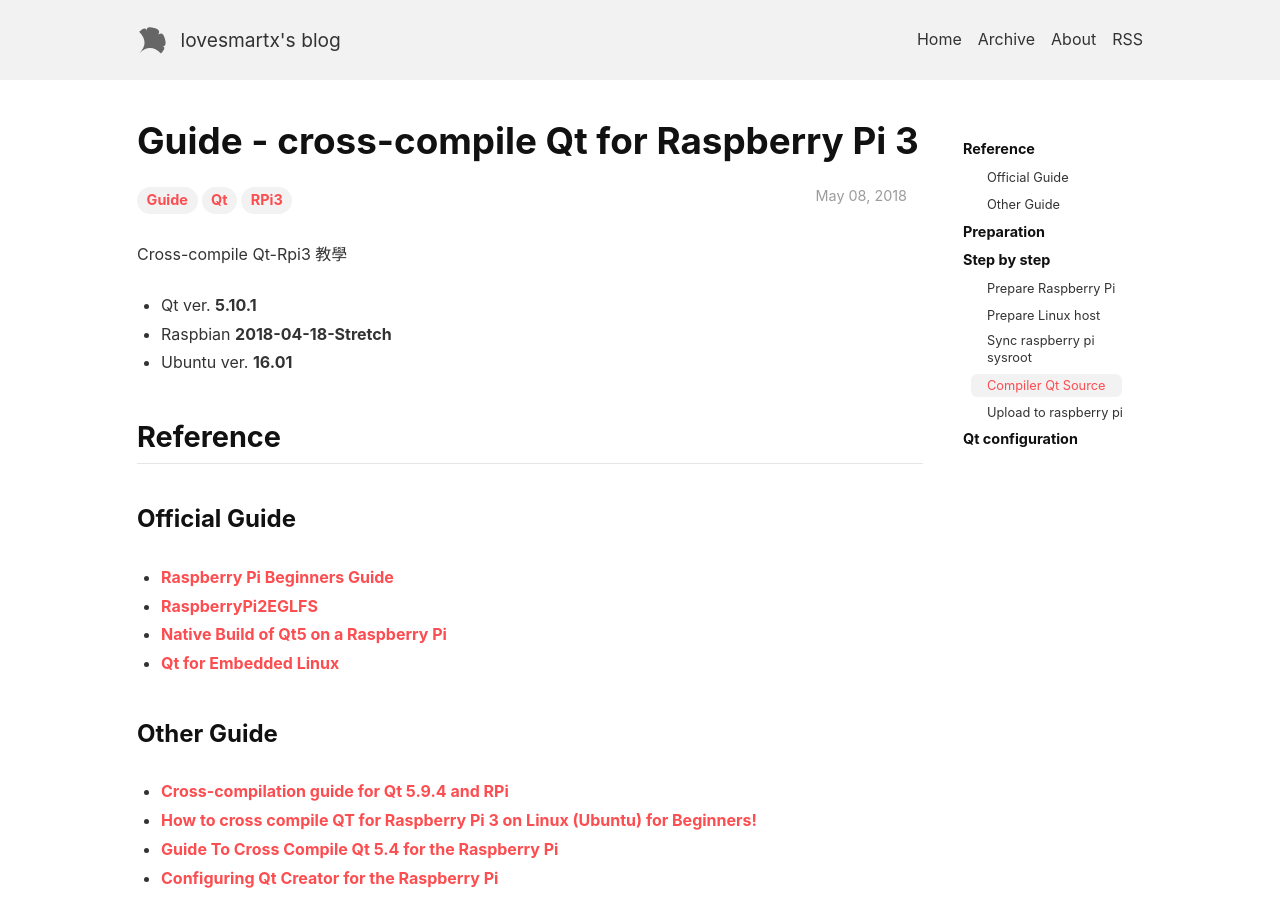
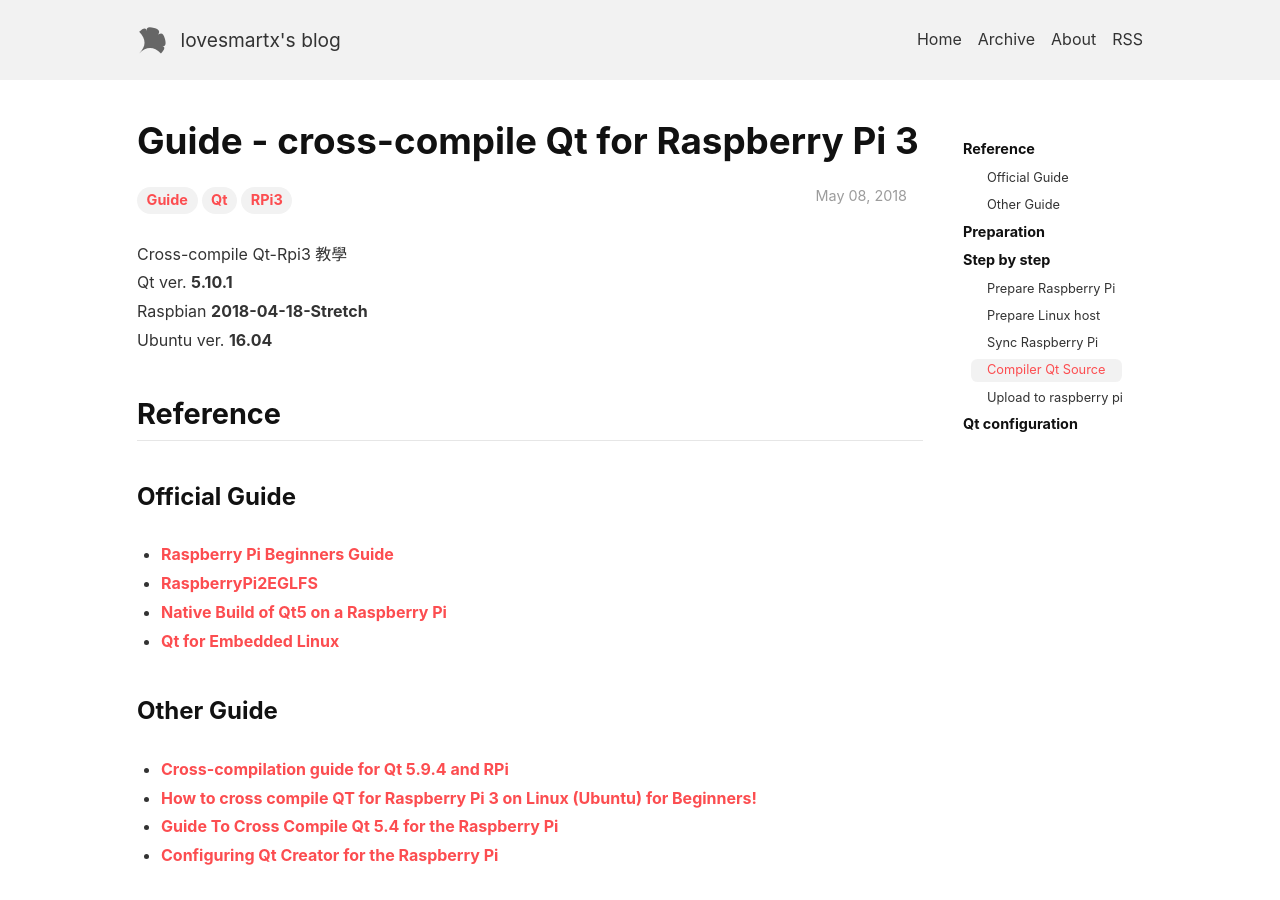
Before and after one commit to lovesmartx/lovesmartx.github.io, a Jekyll site: the page built from _posts/2018-05-08-quick-start.md, in a window 1280 px wide and 900 px high. Built offline with Jekyll 4.4.1, drawn with Linux system fonts in a browser that asks for light colours; nearby versions of some CDN libraries; some of the changed text lies outside the part shown.

Commit message:
測試MD語法

````diff
--- a/_posts/2018-05-08-quick-start.md
+++ b/_posts/2018-05-08-quick-start.md
@@ -10,9 +10,9 @@ tags:
 ---
 
 Cross-compile Qt-Rpi3 教學
-+ Qt ver. **5.10.1**
-+ Raspbian **2018-04-18-Stretch**
-+ Ubuntu ver. **16.01**
+Qt ver. **5.10.1**
+Raspbian **2018-04-18-Stretch**
+Ubuntu ver. **16.04**
 
 <!--more-->
 
@@ -164,7 +164,7 @@ If you use a 32Bit host, use this toolchain path: /raspi/tools/arm-bcm2708/gcc-l
 ```
  which arm-linux-gnueabihf-gcc
 ```
-### Sync raspberry pi sysroot
+### Sync Raspberry Pi
 
 **[on host PC]** Create a sysroot. Using rsync we can properly keep things synchronized in the future as well.
 Replace **raspberrypi.local** with the IP address of the Pi.
````
